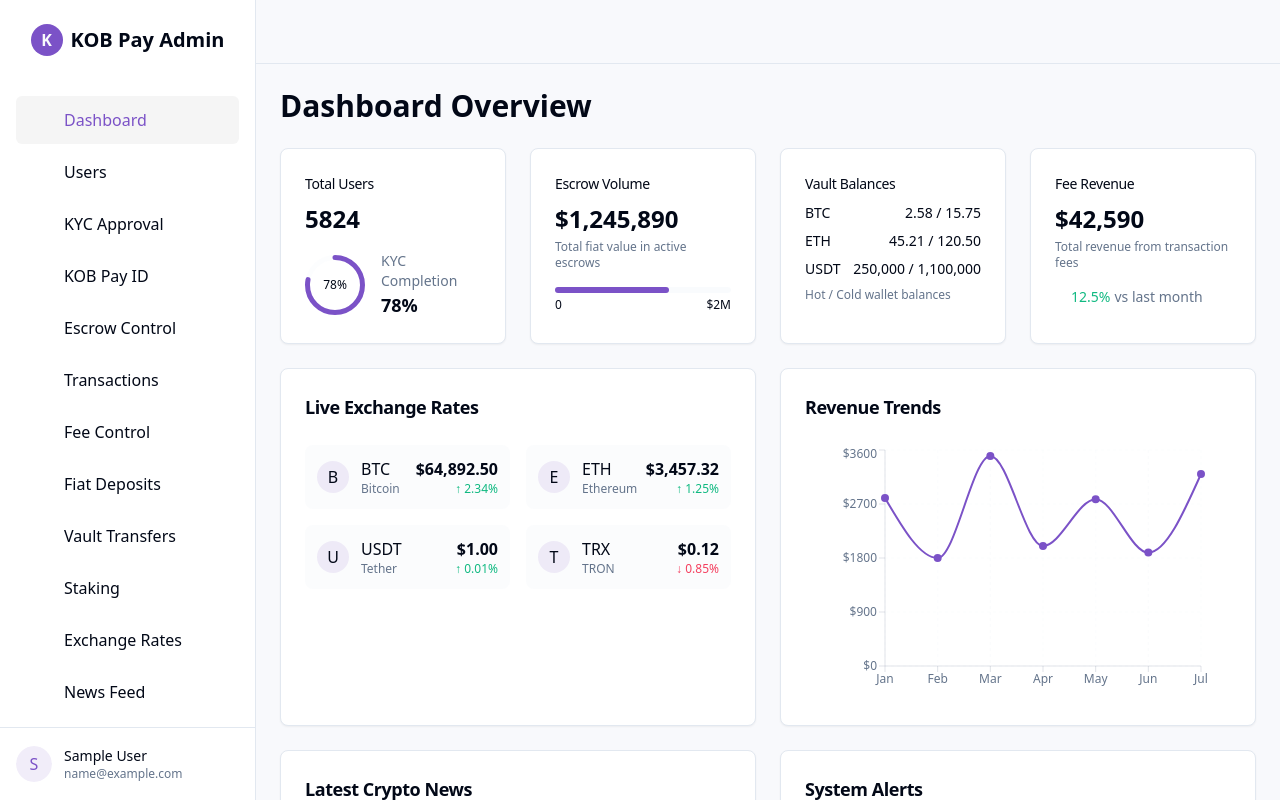
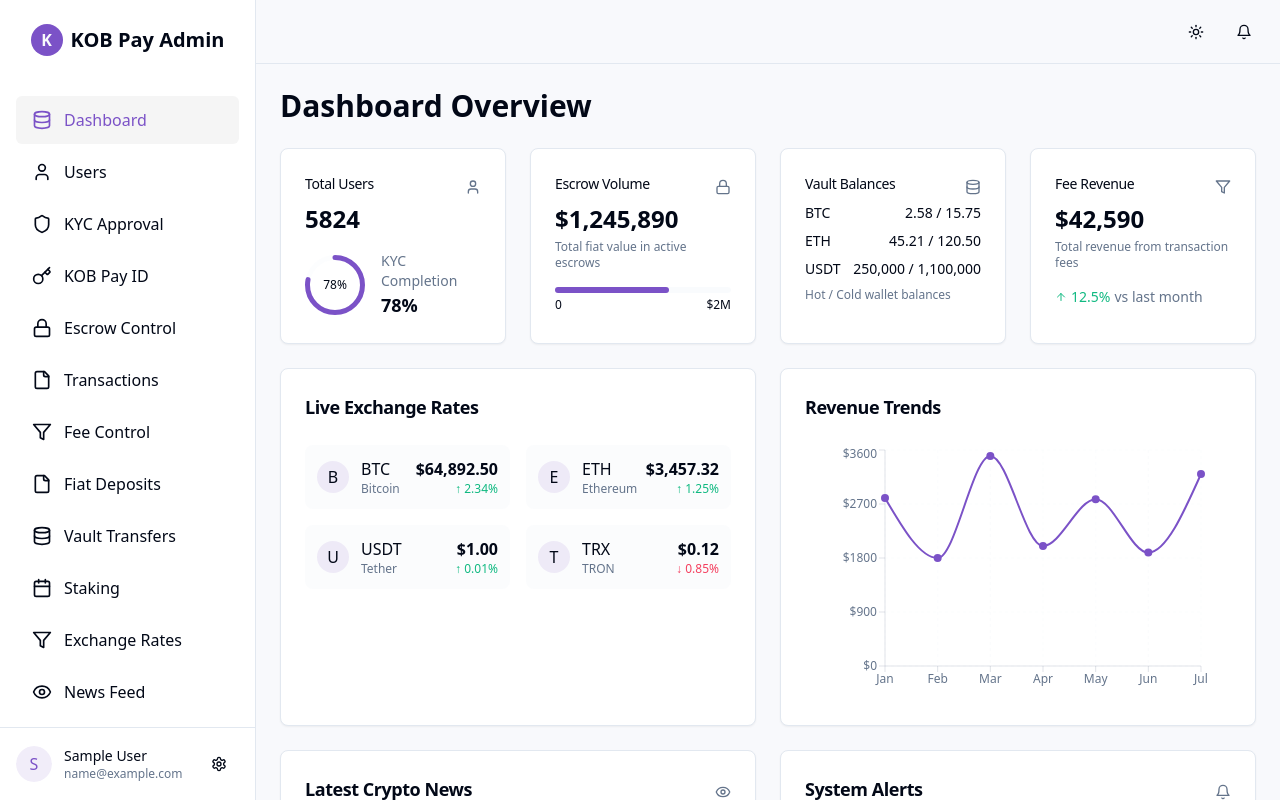
Before and after one commit to Kob-Hawala/kobpay-admin-control-45, a React (Vite) app: page /admin/dashboard in a window 1280 px wide. Built offline with nearby package versions, Linux system fonts and the light colour scheme; sample sign-in values are in the browser's storage.

Commit message:
Fix: Import and use correct Lucide icons
The code was using incorrect or non-existent Lucide React icon names, leading to import errors. This commit corrects the import statements and usage of the icons to match the available Lucide icons.

```diff
--- a/src/components/admin-layout.tsx
+++ b/src/components/admin-layout.tsx
@@ -1,4 +1,3 @@
-
 import { useState } from "react";
 import { Link, useLocation } from "react-router-dom";
 import { useAuth } from "@/providers/auth-provider";
@@ -6,24 +5,24 @@ import { ThemeToggle } from "@/components/theme-toggle";
 import { Button } from "@/components/ui/button";
 import { Avatar, AvatarFallback, AvatarImage } from "@/components/ui/avatar";
 import {
-  calendar,
-  database,
-  settings,
-  user,
-  shield,
-  file,
-  logOut,
-  bell,
-  menu,
-  x,
-  filter,
-  users,
-  search,
-  key,
-  lock,
-  clock,
-  trash2,
-  eye
+  Calendar,
+  Database,
+  Settings,
+  User,
+  Shield,
+  File,
+  LogOut,
+  Bell,
+  Menu,
+  X,
+  Filter,
+  Users,
+  Search,
+  Key,
+  Lock,
+  Clock,
+  Trash2,
+  Eye
 } from "lucide-react";
 import {
   DropdownMenu,
@@ -53,77 +52,77 @@ export default function AdminLayout({ children }: AdminLayoutProps) {
     {
       label: "Dashboard",
       path: "/admin/dashboard",
-      icon: <database className="h-5 w-5" />,
+      icon: <Database className="h-5 w-5" />,
     },
     {
       label: "Users",
       path: "/admin/users",
-      icon: <user className="h-5 w-5" />,
+      icon: <User className="h-5 w-5" />,
     },
     {
       label: "KYC Approval",
       path: "/admin/kyc",
-      icon: <shield className="h-5 w-5" />,
+      icon: <Shield className="h-5 w-5" />,
     },
     {
       label: "KOB Pay ID",
       path: "/admin/kobpay",
-      icon: <key className="h-5 w-5" />,
+      icon: <Key className="h-5 w-5" />,
     },
     {
       label: "Escrow Control",
       path: "/admin/escrow",
-      icon: <lock className="h-5 w-5" />,
+      icon: <Lock className="h-5 w-5" />,
     },
     {
       label: "Transactions",
       path: "/admin/transactions",
-      icon: <file className="h-5 w-5" />,
+      icon: <File className="h-5 w-5" />,
     },
     {
       label: "Fee Control",
       path: "/admin/fees",
-      icon: <filter className="h-5 w-5" />,
+      icon: <Filter className="h-5 w-5" />,
     },
     {
       label: "Fiat Deposits",
       path: "/admin/fiat-deposits",
-      icon: <file className="h-5 w-5" />,
+      icon: <File className="h-5 w-5" />,
     },
     {
       label: "Vault Transfers",
       path: "/admin/liquidity",
-      icon: <database className="h-5 w-5" />,
+      icon: <Database className="h-5 w-5" />,
     },
     {
       label: "Staking",
       path: "/admin/staking",
-      icon: <calendar className="h-5 w-5" />,
+      icon: <Calendar className="h-5 w-5" />,
     },
     {
       label: "Exchange Rates",
       path: "/admin/exchange-rates",
-      icon: <filter className="h-5 w-5" />,
+      icon: <Filter className="h-5 w-5" />,
     },
     {
       label: "News Feed",
       path: "/admin/news-settings",
-      icon: <eye className="h-5 w-5" />,
+      icon: <Eye className="h-5 w-5" />,
     },
     {
       label: "API Settings",
       path: "/admin/api-settings",
-      icon: <key className="h-5 w-5" />,
+      icon: <Key className="h-5 w-5" />,
     },
     {
       label: "Activity Logs",
       path: "/admin/logs",
-      icon: <clock className="h-5 w-5" />,
+      icon: <Clock className="h-5 w-5" />,
     },
     {
       label: "Settings",
       path: "/admin/settings",
-      icon: <settings className="h-5 w-5" />,
+      icon: <Settings className="h-5 w-5" />,
     },
   ];
 
@@ -142,9 +141,9 @@ export default function AdminLayout({ children }: AdminLayoutProps) {
           className="rounded-full bg-background/80 backdrop-blur-sm"
         >
           {isSidebarOpen ? (
-            <x className="h-5 w-5" />
+            <X className="h-5 w-5" />
           ) : (
-            <menu className="h-5 w-5" />
+            <Menu className="h-5 w-5" />
           )}
         </Button>
       </div>
@@ -209,7 +208,7 @@ export default function AdminLayout({ children }: AdminLayoutProps) {
               <DropdownMenu>
                 <DropdownMenuTrigger asChild>
                   <Button variant="ghost" size="icon" className="rounded-full">
-                    <settings className="h-4 w-4" />
+                    <Settings className="h-4 w-4" />
                   </Button>
                 </DropdownMenuTrigger>
                 <DropdownMenuContent align="end" className="w-56">
@@ -219,7 +218,7 @@ export default function AdminLayout({ children }: AdminLayoutProps) {
                   <DropdownMenuItem>Security</DropdownMenuItem>
                   <DropdownMenuSeparator />
                   <DropdownMenuItem onClick={logout} className="text-destructive">
-                    <logOut className="mr-2 h-4 w-4" />
+                    <LogOut className="mr-2 h-4 w-4" />
                     <span>Log out</span>
                   </DropdownMenuItem>
                 </DropdownMenuContent>
@@ -245,7 +244,7 @@ export default function AdminLayout({ children }: AdminLayoutProps) {
 
               {/* Notifications */}
               <Button variant="ghost" size="icon" className="rounded-full">
-                <bell className="h-5 w-5" />
+                <Bell className="h-5 w-5" />
               </Button>
 
               {/* User menu (mobile only) */}
@@ -266,7 +265,7 @@ export default function AdminLayout({ children }: AdminLayoutProps) {
                     <DropdownMenuItem>Profile</DropdownMenuItem>
                     <DropdownMenuItem>Security</DropdownMenuItem>
                     <DropdownMenuItem onClick={logout} className="text-destructive">
-                      <logOut className="mr-2 h-4 w-4" />
+                      <LogOut className="mr-2 h-4 w-4" />
                       <span>Log out</span>
                     </DropdownMenuItem>
                   </DropdownMenuContent>
--- a/src/components/theme-toggle.tsx
+++ b/src/components/theme-toggle.tsx
@@ -1,7 +1,7 @@
 
 import { useTheme } from "@/providers/theme-provider";
 import { Button } from "@/components/ui/button";
-import { moon, sun } from "lucide-react";
+import { Moon, Sun } from "lucide-react";
 
 export function ThemeToggle() {
   const { theme, setTheme } = useTheme();
@@ -14,9 +14,9 @@ export function ThemeToggle() {
       className="rounded-full"
     >
       {theme === "light" ? (
-        <moon className="h-5 w-5" />
+        <Moon className="h-5 w-5" />
       ) : (
-        <sun className="h-5 w-5" />
+        <Sun className="h-5 w-5" />
       )}
       <span className="sr-only">Toggle theme</span>
     </Button>
--- a/src/pages/admin/DashboardPage.tsx
+++ b/src/pages/admin/DashboardPage.tsx
@@ -8,7 +8,16 @@ import {
   NewsCard,
   AlertCard
 } from "@/components/dashboard";
-import { user, database, eye } from "lucide-react";
+import {
+  User,
+  Database,
+  Eye,
+  Lock,
+  ArrowUp,
+  Bell,
+  Key,
+  Filter
+} from "lucide-react";
 
 export default function DashboardPage() {
   // Mock data for dashboard
@@ -82,7 +91,7 @@ export default function DashboardPage() {
           <Card>
             <CardHeader className="flex flex-row items-center justify-between pb-2">
               <CardTitle className="text-sm font-medium">Total Users</CardTitle>
-              <user className="h-4 w-4 text-muted-foreground" />
+              <User className="h-4 w-4 text-muted-foreground" />
             </CardHeader>
             <CardContent>
               <div className="text-2xl font-bold">{statsData.totalUsers}</div>
@@ -110,7 +119,7 @@ export default function DashboardPage() {
               <CardTitle className="text-sm font-medium">
                 Escrow Volume
               </CardTitle>
-              <lock className="h-4 w-4 text-muted-foreground" />
+              <Lock className="h-4 w-4 text-muted-foreground" />
             </CardHeader>
             <CardContent>
               <div className="text-2xl font-bold">{statsData.escrowVolume}</div>
@@ -136,7 +145,7 @@ export default function DashboardPage() {
               <CardTitle className="text-sm font-medium">
                 Vault Balances
               </CardTitle>
-              <database className="h-4 w-4 text-muted-foreground" />
+              <Database className="h-4 w-4 text-muted-foreground" />
             </CardHeader>
             <CardContent className="space-y-2">
               <div className="flex justify-between">
@@ -167,7 +176,7 @@ export default function DashboardPage() {
           <Card>
             <CardHeader className="flex flex-row items-center justify-between pb-2">
               <CardTitle className="text-sm font-medium">Fee Revenue</CardTitle>
-              <filter className="h-4 w-4 text-muted-foreground" />
+              <Filter className="h-4 w-4 text-muted-foreground" />
             </CardHeader>
             <CardContent>
               <div className="text-2xl font-bold">{statsData.revenue}</div>
@@ -176,7 +185,7 @@ export default function DashboardPage() {
               </p>
               <div className="flex items-center text-sm mt-4">
                 <div className="flex items-center gap-1 text-emerald-500">
-                  <arrowUp className="h-3 w-3" />
+                  <ArrowUp className="h-3 w-3" />
                   <span>12.5%</span>
                 </div>
                 <span className="text-muted-foreground ml-1">vs last month</span>
@@ -218,7 +227,7 @@ export default function DashboardPage() {
           <Card>
             <CardHeader className="flex flex-row items-center justify-between">
               <CardTitle className="text-lg">Latest Crypto News</CardTitle>
-              <eye className="h-4 w-4 text-muted-foreground" />
+              <Eye className="h-4 w-4 text-muted-foreground" />
             </CardHeader>
             <CardContent className="space-y-4">
               {newsItems.map((item, index) => (
@@ -231,7 +240,7 @@ export default function DashboardPage() {
           <Card>
             <CardHeader className="flex flex-row items-center justify-between">
               <CardTitle className="text-lg">System Alerts</CardTitle>
-              <bell className="h-4 w-4 text-muted-foreground" />
+              <Bell className="h-4 w-4 text-muted-foreground" />
             </CardHeader>
             <CardContent className="space-y-4">
               {alerts.map((alert, index) => (
@@ -251,14 +260,14 @@ export default function DashboardPage() {
               <div className="space-y-2">
                 <div className="text-sm font-medium">Hubtel API</div>
                 <div className="flex items-center gap-2 text-muted-foreground">
-                  <key className="h-4 w-4" />
+                  <Key className="h-4 w-4" />
                   <div className="font-mono text-sm">••••••••••••••••3f8a</div>
                 </div>
               </div>
               <div className="space-y-2">
                 <div className="text-sm font-medium">News API Source</div>
                 <div className="flex items-center gap-2 text-muted-foreground">
-                  <eye className="h-4 w-4" />
+                  <Eye className="h-4 w-4" />
                   <div className="text-sm">api.cryptonews.com/v1/feed</div>
                 </div>
               </div>
--- a/src/pages/admin/LoginPage.tsx
+++ b/src/pages/admin/LoginPage.tsx
@@ -15,7 +15,7 @@ import {
 import { Input } from "@/components/ui/input";
 import { Button } from "@/components/ui/button";
 import { ThemeToggle } from "@/components/theme-toggle";
-import { logIn } from "lucide-react";
+import { LogIn } from "lucide-react";
 
 const loginSchema = z.object({
   email: z.string().email("Please enter a valid email"),
@@ -126,7 +126,7 @@ export default function LoginPage() {
                     </div>
                   ) : (
                     <div className="flex items-center gap-2">
-                      <logIn className="h-4 w-4" />
+                      <LogIn className="h-4 w-4" />
                       <span>Sign in</span>
                     </div>
                   )}
--- a/src/pages/admin/OtpVerificationPage.tsx
+++ b/src/pages/admin/OtpVerificationPage.tsx
@@ -15,7 +15,7 @@ import {
 import { Input } from "@/components/ui/input";
 import { Button } from "@/components/ui/button";
 import { ThemeToggle } from "@/components/theme-toggle";
-import { checkIcon, arrowLeft } from "lucide-react";
+import { CheckIcon, ArrowLeft } from "lucide-react";
 
 const otpSchema = z.object({
   otp: z.string().min(6, "OTP must be at least 6 digits"),
@@ -113,7 +113,7 @@ export default function OtpVerificationPage() {
                       </div>
                     ) : (
                       <div className="flex items-center gap-2">
-                        <checkIcon className="h-4 w-4" />
+                        <CheckIcon className="h-4 w-4" />
                         <span>Verify OTP</span>
                       </div>
                     )}
@@ -126,7 +126,7 @@ export default function OtpVerificationPage() {
                     disabled={isLoading}
                   >
                     <div className="flex items-center gap-2">
-                      <arrowLeft className="h-4 w-4" />
+                      <ArrowLeft className="h-4 w-4" />
                       <span>Back to Login</span>
                     </div>
                   </Button>
```
Also changed, not shown: src/pages/Index.tsx (+4 -4 lines).
